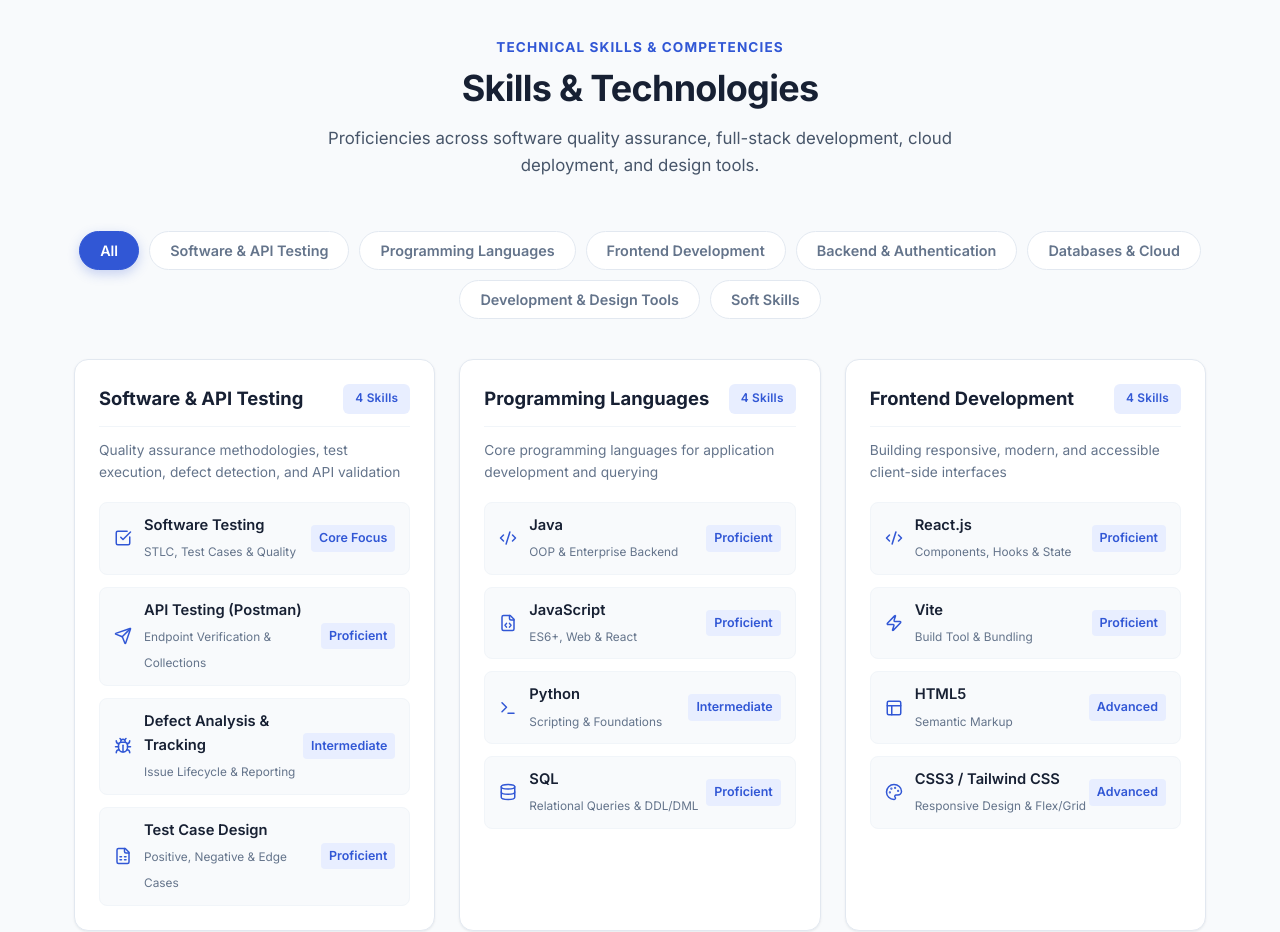
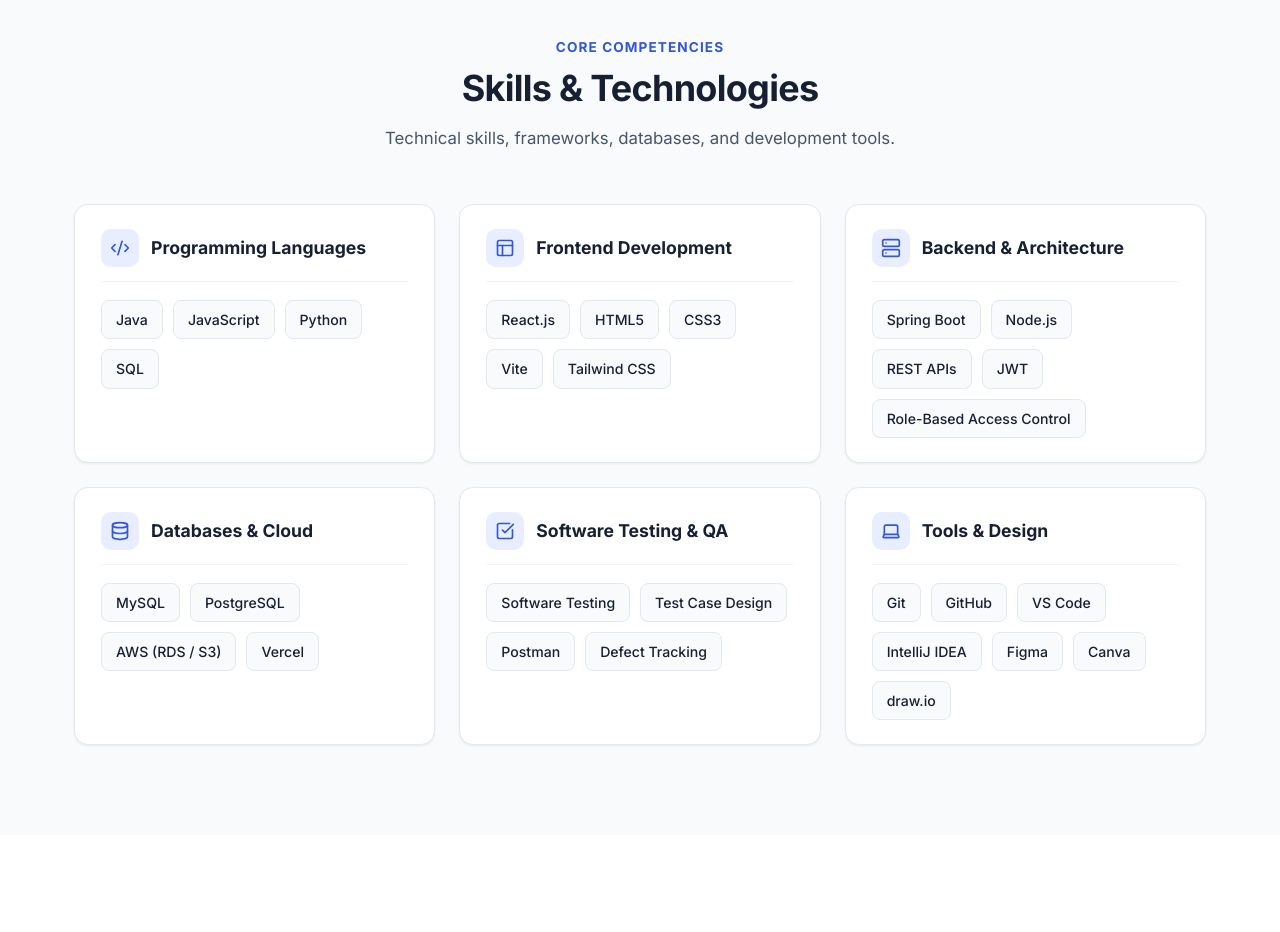
Before and after one commit to JMIG-Jayasooriya/my_portfolio, a React (Vite) app: page / in a window 1280 px wide. Shown: the part 1960-2892 px from the top of the page. Built offline with nearby package versions, Linux system fonts and the light colour scheme.

Commit message:
feat: add portfolio data, styles, and skills section component

```diff
--- a/src/data/portfolioData.js
+++ b/src/data/portfolioData.js
@@ -28,76 +28,34 @@ export const personalInfo = {
 
 export const skillCategories = [
   {
-    category: "Software & API Testing",
-    description: "Quality assurance methodologies, test execution, defect detection, and API validation",
-    skills: [
-      { name: "Software Testing", level: "Core Focus", icon: "CheckSquare", tag: "STLC, Test Cases & Quality" },
-      { name: "API Testing (Postman)", level: "Proficient", icon: "Send", tag: "Endpoint Verification & Collections" },
-      { name: "Defect Analysis & Tracking", level: "Intermediate", icon: "Bug", tag: "Issue Lifecycle & Reporting" },
-      { name: "Test Case Design", level: "Proficient", icon: "FileSpreadsheet", tag: "Positive, Negative & Edge Cases" }
-    ]
-  },
-  {
     category: "Programming Languages",
-    description: "Core programming languages for application development and querying",
-    skills: [
-      { name: "Java", level: "Proficient", icon: "Code2", tag: "OOP & Enterprise Backend" },
-      { name: "JavaScript", level: "Proficient", icon: "FileCode", tag: "ES6+, Web & React" },
-      { name: "Python", level: "Intermediate", icon: "Terminal", tag: "Scripting & Foundations" },
-      { name: "SQL", level: "Proficient", icon: "Database", tag: "Relational Queries & DDL/DML" }
-    ]
+    icon: "Code2",
+    skills: ["Java", "JavaScript", "Python", "SQL"]
   },
   {
     category: "Frontend Development",
-    description: "Building responsive, modern, and accessible client-side interfaces",
-    skills: [
-      { name: "React.js", level: "Proficient", icon: "Atom", tag: "Components, Hooks & State" },
-      { name: "Vite", level: "Proficient", icon: "Zap", tag: "Build Tool & Bundling" },
-      { name: "HTML5", level: "Advanced", icon: "Layout", tag: "Semantic Markup" },
-      { name: "CSS3 / Tailwind CSS", level: "Advanced", icon: "Palette", tag: "Responsive Design & Flex/Grid" }
-    ]
+    icon: "Layout",
+    skills: ["React.js", "HTML5", "CSS3", "Vite", "Tailwind CSS"]
   },
   {
-    category: "Backend & Authentication",
-    description: "Server-side RESTful architecture, security, and access control",
-    skills: [
-      { name: "Spring Boot", level: "Proficient", icon: "Server", tag: "Java Enterprise Framework" },
-      { name: "Node.js", level: "Intermediate", icon: "Boxes", tag: "JavaScript Runtime" },
-      { name: "REST APIs", level: "Proficient", icon: "Network", tag: "API Design & Integration" },
-      { name: "JWT", level: "Proficient", icon: "ShieldCheck", tag: "Token-based Authentication" },
-      { name: "Role-Based Access Control", level: "Proficient", icon: "Key", tag: "RBAC Authorization" }
-    ]
+    category: "Backend & Architecture",
+    icon: "Server",
+    skills: ["Spring Boot", "Node.js", "REST APIs", "JWT", "Role-Based Access Control"]
   },
   {
     category: "Databases & Cloud",
-    description: "Relational data persistence, cloud deployments, and storage services",
-    skills: [
-      { name: "MySQL", level: "Proficient", icon: "Database", tag: "Schema Design, Indexing & Backups" },
-      { name: "PostgreSQL", level: "Intermediate", icon: "Layers", tag: "Relational Database" },
-      { name: "AWS (RDS / S3)", level: "Intermediate", icon: "Cloud", tag: "Cloud DB & Object Storage" },
-      { name: "Vercel", level: "Proficient", icon: "Globe", tag: "Frontend Hosting & CI/CD" }
-    ]
+    icon: "Database",
+    skills: ["MySQL", "PostgreSQL", "AWS (RDS / S3)", "Vercel"]
   },
   {
-    category: "Development & Design Tools",
-    description: "Collaboration, version control, IDEs, and UI design suites",
-    skills: [
-      { name: "Git & GitHub", level: "Proficient", icon: "GitBranch", tag: "Version Control & Team PRs" },
-      { name: "VS Code & IntelliJ IDEA", level: "Advanced", icon: "Laptop", tag: "Development Environments" },
-      { name: "Postman", level: "Proficient", icon: "Send", tag: "API Client & Testing" },
-      { name: "Figma & Canva", level: "Proficient", icon: "Figma", tag: "UI Mockups & Graphics" },
-      { name: "draw.io", level: "Proficient", icon: "Binary", tag: "Flowcharts & Architecture Diagrams" }
-    ]
+    category: "Software Testing & QA",
+    icon: "CheckSquare",
+    skills: ["Software Testing", "Test Case Design", "Postman", "Defect Tracking"]
   },
   {
-    category: "Soft Skills",
-    description: "Interpersonal, cognitive, and collaborative strengths",
-    skills: [
-      { name: "Problem Solving", level: "Strong", icon: "Sparkles", tag: "Analytical Thinking" },
-      { name: "Teamwork", level: "Strong", icon: "Users", tag: "Multi-Member Collaboration" },
-      { name: "Adaptability", level: "Strong", icon: "Compass", tag: "Quick to Learn & Pivot" },
-      { name: "Effective Communication", level: "Strong", icon: "MessageSquare", tag: "Professional & Clear" }
-    ]
+    category: "Tools & Design",
+    icon: "Laptop",
+    skills: ["Git", "GitHub", "VS Code", "IntelliJ IDEA", "Figma", "Canva", "draw.io"]
   }
 ];
 
--- a/src/index.css
+++ b/src/index.css
@@ -699,84 +699,82 @@ p {
   box-shadow: 0 4px 12px rgba(49, 87, 213, 0.25);
 }
 
-.skills-grid {
+/* Simple & Clean Skills Section */
+.simple-skills-grid {
   display: grid;
   grid-template-columns: repeat(auto-fill, minmax(330px, 1fr));
   gap: 24px;
 }
 
-.skill-category-card {
+.simple-skill-card {
   background-color: #FFFFFF;
   border: 1px solid var(--border-color);
   border-radius: var(--radius-card);
-  padding: 24px;
+  padding: 24px 26px;
   box-shadow: var(--shadow-sm);
+  transition: all var(--transition-fast);
   display: flex;
   flex-direction: column;
 }
 
-.skill-cat-header {
+.simple-skill-card:hover {
+  border-color: var(--primary-border);
+  box-shadow: var(--shadow-md);
+  transform: translateY(-3px);
+}
+
+.simple-skill-header {
   display: flex;
   align-items: center;
-  justify-content: space-between;
-  margin-bottom: 12px;
-  padding-bottom: 12px;
+  gap: 12px;
+  margin-bottom: 18px;
+  padding-bottom: 14px;
   border-bottom: 1px solid var(--border-light);
 }
 
-.skill-cat-title {
-  font-size: 1.15rem;
+.simple-skill-icon-box {
+  width: 38px;
+  height: 38px;
+  border-radius: 10px;
+  background-color: var(--primary-soft);
+  color: var(--primary);
+  display: flex;
+  align-items: center;
+  justify-content: center;
+  flex-shrink: 0;
+}
+
+.simple-skill-title {
+  font-size: 1.1rem;
   font-weight: 700;
   color: var(--text-heading);
 }
 
-.skill-cat-desc {
-  font-size: 0.86rem;
-  color: var(--text-muted);
-  margin-bottom: 18px;
+.simple-skill-pills {
+  display: flex;
+  flex-wrap: wrap;
+  gap: 10px;
 }
 
-.skill-items-list {
-  display: flex;
-  flex-direction: column;
-  gap: 12px;
+.simple-skill-pill {
+  display: inline-flex;
+  align-items: center;
+  padding: 7px 14px;
+  background-color: #F8FAFC;
+  border: 1px solid var(--border-color);
+  border-radius: 8px;
+  font-size: 0.88rem;
+  font-weight: 500;
+  color: var(--text-heading);
+  transition: all var(--transition-fast);
 }
 
-.skill-item-row {
-  display: flex;
-  align-items: center;
-  justify-content: space-between;
-  padding: 10px 14px;
-  background-color: #F8FAFC;
-  border-radius: 8px;
-  border: 1px solid var(--border-light);
-}
-
-.skill-item-left {
-  display: flex;
-  align-items: center;
-  gap: 12px;
-}
-
-.skill-item-icon {
+.simple-skill-pill:hover {
+  background-color: var(--primary-soft);
+  border-color: var(--primary-border);
   color: var(--primary);
-  display: flex;
-  align-items: center;
-}
-
-.skill-item-name {
-  font-size: 0.92rem;
-  font-weight: 600;
-  color: var(--text-heading);
-}
-
-.skill-item-level {
-  font-size: 0.78rem;
-  color: var(--primary);
-  background-color: var(--primary-soft);
-  padding: 3px 8px;
-  border-radius: 4px;
-  font-weight: 600;
+  transform: translateY(-2px);
+  box-shadow: 0 2px 6px rgba(49, 87, 213, 0.12);
 }
 
 /* Projects Section */
--- a/src/sections/Skills.jsx
+++ b/src/sections/Skills.jsx
@@ -1,148 +1,56 @@
-import React, { useState } from 'react';
+import React from 'react';
 import SectionTitle from '../components/SectionTitle';
 import { skillCategories } from '../data/portfolioData';
 import {
   Code2,
-  FileCode,
-  Terminal,
+  Layout,
+  Server,
   Database,
-  Layout,
-  Palette,
-  Smartphone,
-  Server,
-  Network,
-  Boxes,
-  Layers,
   CheckSquare,
-  FileSpreadsheet,
-  Send,
-  Bug,
-  GitBranch,
-  Github,
-  Laptop,
-  Binary,
-  Figma,
-  Zap,
-  ShieldCheck,
-  Key,
-  Cloud,
-  Globe,
-  Users,
-  Compass,
-  MessageSquare,
-  Sparkles
+  Laptop
 } from 'lucide-react';
 
 const iconMap = {
   Code2,
-  FileCode,
-  Terminal,
+  Layout,
+  Server,
   Database,
-  Layout,
-  Palette,
-  Smartphone,
-  Server,
-  Network,
-  Boxes,
-  Layers,
   CheckSquare,
-  FileSpreadsheet,
-  Send,
-  Bug,
-  GitBranch,
-  Github,
-  Laptop,
-  Binary,
-  Figma,
-  Zap,
-  ShieldCheck,
-  Key,
-  Cloud,
-  Globe,
-  Users,
-  Compass,
-  MessageSquare,
-  Sparkles,
-  Atom: Code2
+  Laptop
 };
 
 const Skills = () => {
-  const [selectedFilter, setSelectedFilter] = useState('All');
-
-  const filterOptions = [
-    'All',
-    'Software & API Testing',
-    'Programming Languages',
-    'Frontend Development',
-    'Backend & Authentication',
-    'Databases & Cloud',
-    'Development & Design Tools',
-    'Soft Skills'
-  ];
-
-  const filteredCategories = selectedFilter === 'All'
-    ? skillCategories
-    : skillCategories.filter(cat => cat.category.toLowerCase().includes(selectedFilter.toLowerCase().replace(' development', '').replace(' management', '')));
-
   return (
     <section id="skills" className="section">
       <div className="container">
         <SectionTitle
-          subtitle="TECHNICAL SKILLS & COMPETENCIES"
+          subtitle="CORE COMPETENCIES"
           title="Skills & Technologies"
-          description="Proficiencies across software quality assurance, full-stack development, cloud deployment, and design tools."
+          description="Technical skills, frameworks, databases, and development tools."
         />
 
-        {/* Category Filter Pills */}
-        <div className="skills-tabs">
-          {filterOptions.map((opt) => (
-            <button
-              key={opt}
-              onClick={() => setSelectedFilter(opt)}
-              className={`skill-tab-btn ${selectedFilter === opt ? 'active' : ''}`}
-            >
-              {opt}
-            </button>
-          ))}
-        </div>
+        <div className="simple-skills-grid">
+          {skillCategories.map((cat) => {
+            const Icon = iconMap[cat.icon] || Code2;
+            return (
+              <div key={cat.category} className="simple-skill-card">
+                <div className="simple-skill-header">
+                  <div className="simple-skill-icon-box">
+                    <Icon size={20} />
+                  </div>
+                  <h3 className="simple-skill-title">{cat.category}</h3>
+                </div>
 
-        {/* Skills Cards Grid */}
-        <div className="skills-grid">
-          {filteredCategories.map((cat) => (
-            <div key={cat.category} className="skill-category-card">
-              <div className="skill-cat-header">
-                <h3 className="skill-cat-title">{cat.category}</h3>
-                <span className="badge" style={{ fontSize: '0.74rem' }}>
-                  {cat.skills.length} Skills
-                </span>
+                <div className="simple-skill-pills">
+                  {cat.skills.map((skill) => (
+                    <span key={skill} className="simple-skill-pill">
+                      {skill}
+                    </span>
+                  ))}
+                </div>
               </div>
-              <p className="skill-cat-desc">{cat.description}</p>
-
-              <div className="skill-items-list">
-                {cat.skills.map((skill) => {
-                  const IconComponent = iconMap[skill.icon] || Code2;
-                  return (
-                    <div key={skill.name} className="skill-item-row">
-                      <div className="skill-item-left">
-                        <div className="skill-item-icon">
-                          <IconComponent size={18} />
-                        </div>
-                        <div>
-                          <div className="skill-item-name">{skill.name}</div>
-                          {skill.tag && (
-                            <span style={{ fontSize: '0.74rem', color: 'var(--text-muted)' }}>
-                              {skill.tag}
-                            </span>
-                          )}
-                        </div>
-                      </div>
-                      <span className="skill-item-level">{skill.level}</span>
-                    </div>
-                  );
-                })}
-              </div>
-            </div>
-          ))}
+            );
+          })}
         </div>
       </div>
     </section>
```
